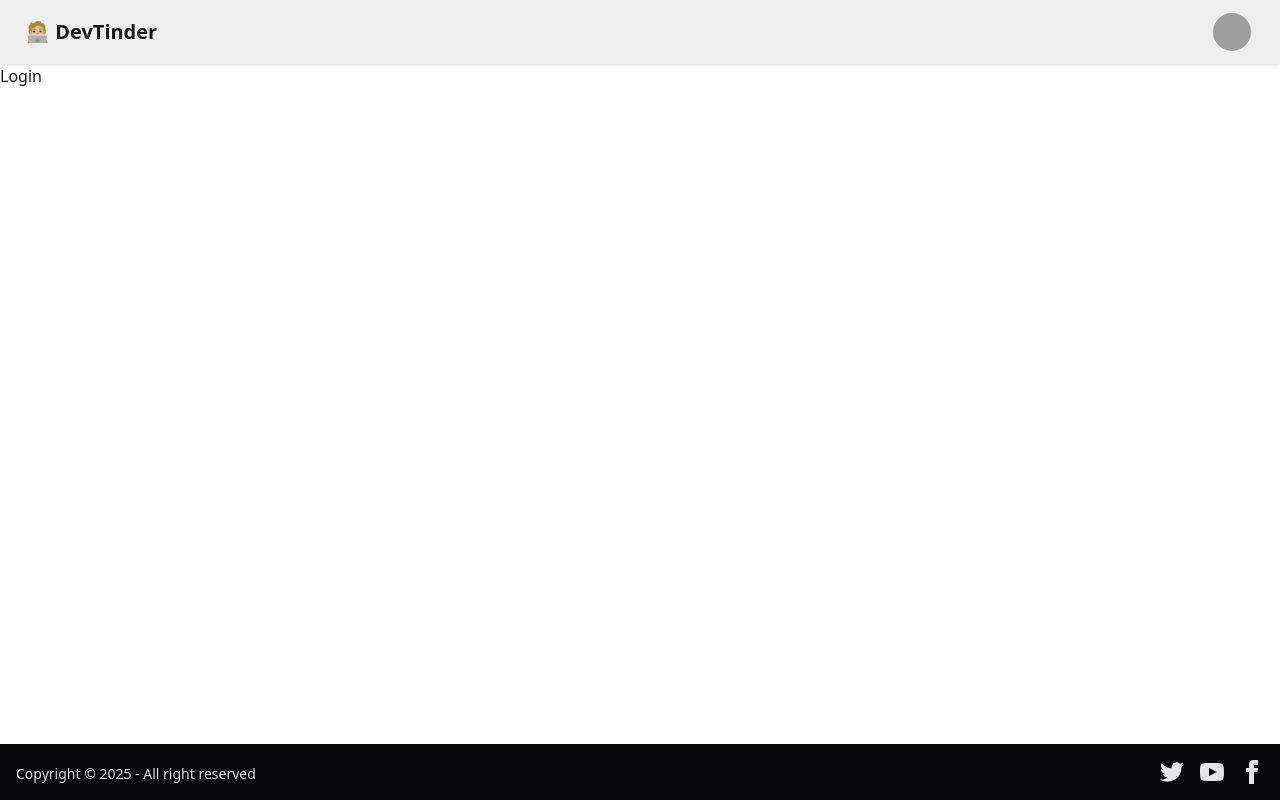
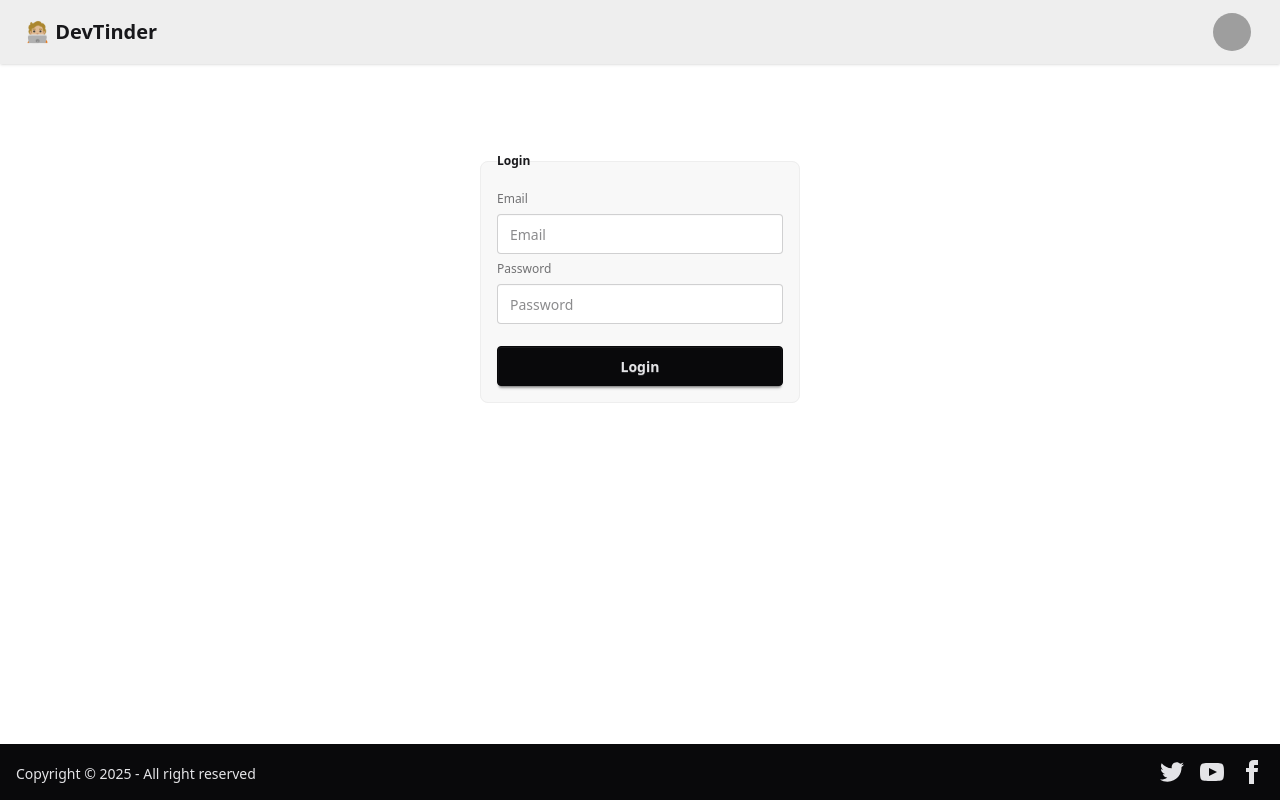
Before and after one commit to aloshvp/DevTinder, a React (Vite) app: page /login in a window 1280 px wide. Built offline with nearby package versions, Linux system fonts and the light colour scheme; grey boxes are pictures that could not be loaded.

Commit message:
login form

```diff
--- a/src/Login.jsx
+++ b/src/Login.jsx
@@ -2,9 +2,20 @@ import React from 'react'
 
 const Login = () => {
     return (
-        <div>
-            Login
+        <div className='flex justify-center align-middle my-20'>
+            <fieldset className="fieldset bg-base-200 border-base-300 rounded-box w-xs border p-4" >
+                <legend className="fieldset-legend">Login</legend>
+
+                <label className="label">Email</label>
+                <input type="email" className="input" placeholder="Email" />
+
+                <label className="label">Password</label>
+                <input type="password" className="input" placeholder="Password" />
+
+                <button className="btn btn-neutral mt-4">Login</button>
+            </fieldset >
         </div>
+
     )
 }
 
```
